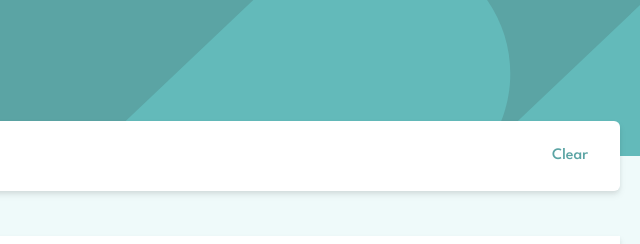
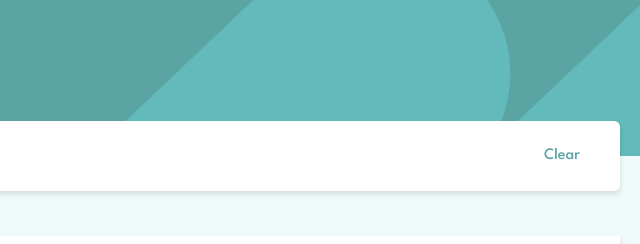
Before and after one commit to MazenAdel1/dynamic-job-listing, a plain HTML site: page index.html in a window 1280 px wide. Both pictures are taken after a click on the button "Senior". Shown: the top 244 px of the page, 640-1280 px from the left. Drawn offline with Linux system fonts and the light colour scheme.

Commit message:
increase clear button padding

```diff
--- a/index.html
+++ b/index.html
@@ -33,7 +33,9 @@
         class="header-techs-container container absolute -top-[35px] left-1/2 flex hidden w-[calc(100%-40px)] -translate-x-1/2 justify-between rounded-md bg-white px-8 py-5 drop-shadow-md"
       >
         <div class="flex flex-wrap gap-2"></div>
-        <button class="clear-btn text-desaturated-dark-cyan hover:underline">
+        <button
+          class="clear-btn px-2 text-desaturated-dark-cyan hover:underline"
+        >
           Clear
         </button>
       </div>
```
